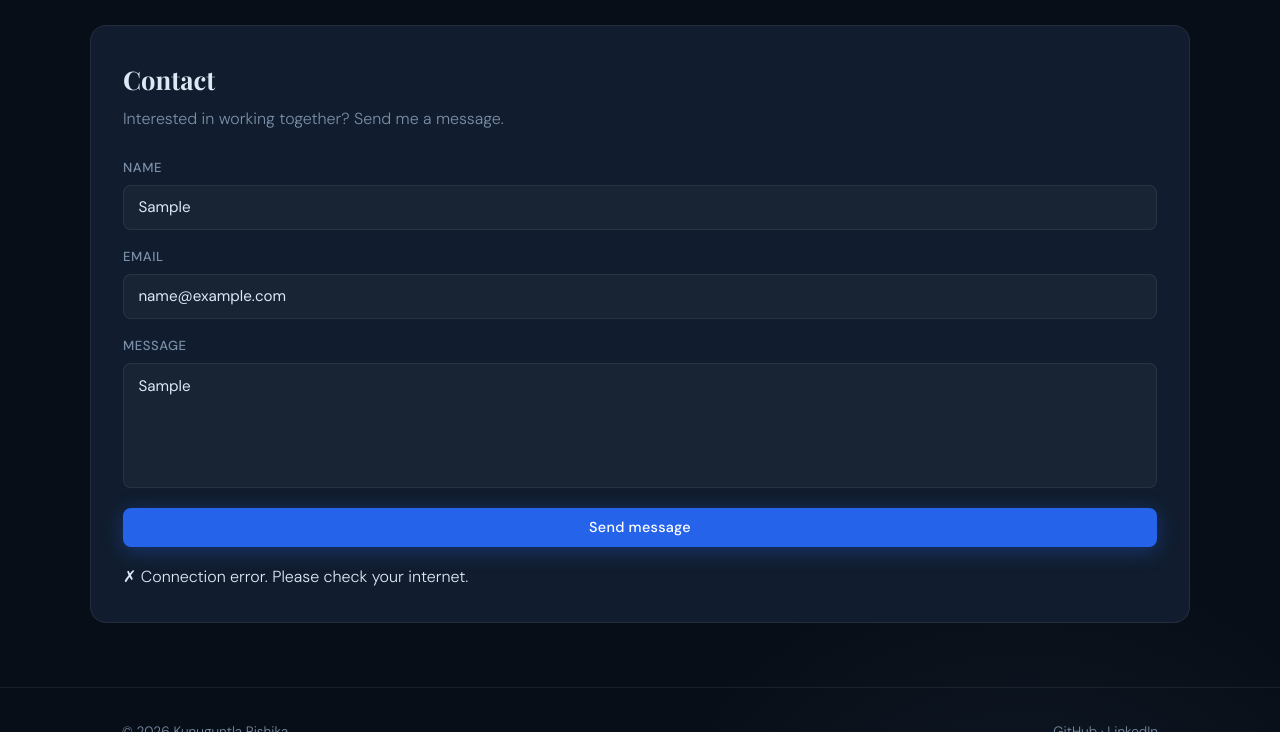
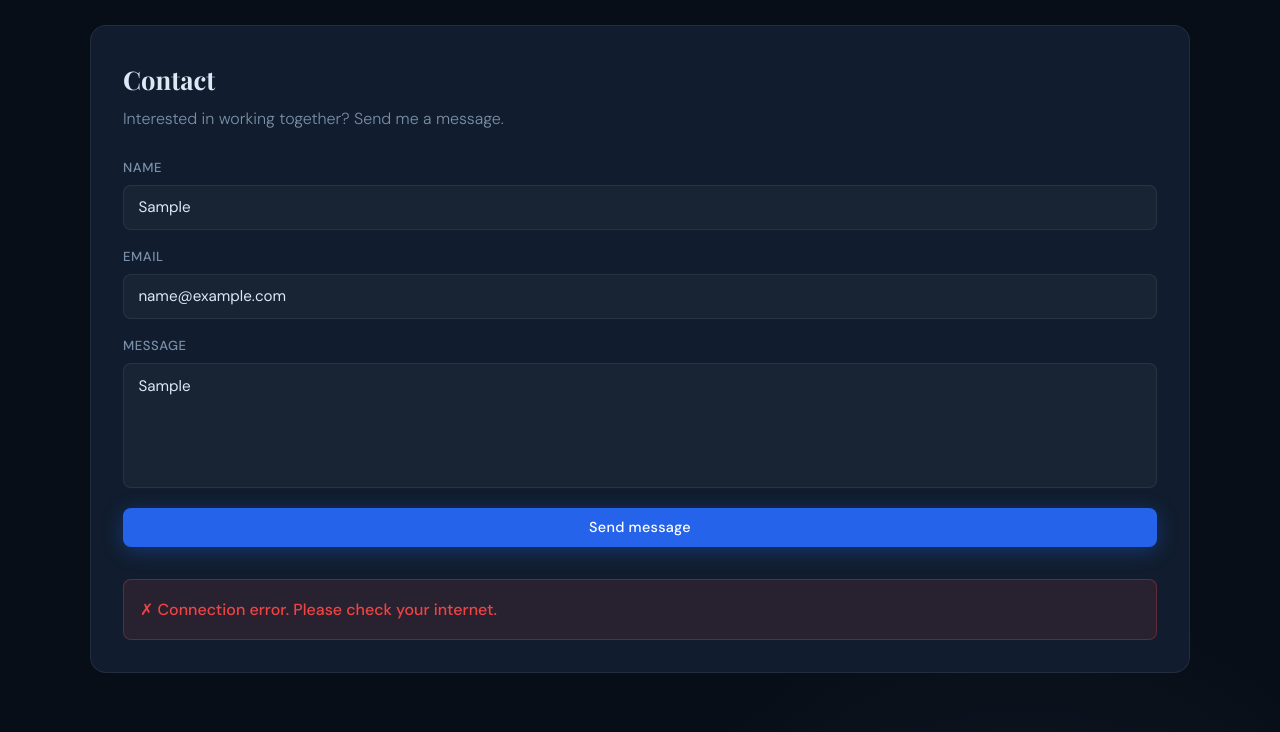
Before and after one commit to rishi0119/Portfolio, a plain HTML site: page index.html in a window 1280 px wide. Both pictures are taken after typing "Sample", "name@example.com", "Sample" into the empty fields and a click on the button "Send message". Shown: the part 1172-1904 px from the top of the page. Drawn offline with nearby package versions, Linux system fonts and the light colour scheme; no server answers.

Commit message:
Restore CSS styles and animations

```diff
--- a/style.css
+++ b/style.css
@@ -327,6 +327,31 @@ body {
 
 .contact-form button { align-self: flex-start; margin-top: 0.25rem; }
 
+.form-message {
+  padding: 1rem;
+  border-radius: 8px;
+  font-weight: 500;
+  margin-top: 1rem;
+  animation: slideIn 0.3s ease;
+}
+
+.form-message.success {
+  background: rgba(34, 197, 94, 0.1);
+  border: 1px solid rgba(34, 197, 94, 0.3);
+  color: #22c55e;
+}
+
+.form-message.error {
+  background: rgba(239, 68, 68, 0.1);
+  border: 1px solid rgba(239, 68, 68, 0.3);
+  color: #ef4444;
+}
+
+@keyframes slideIn {
+  from { opacity: 0; transform: translateY(-10px); }
+  to { opacity: 1; transform: translateY(0); }
+}
+
 /* ── Footer ──────────────────────────────────── */
 .site-footer {
   padding: 2rem 0;
```
